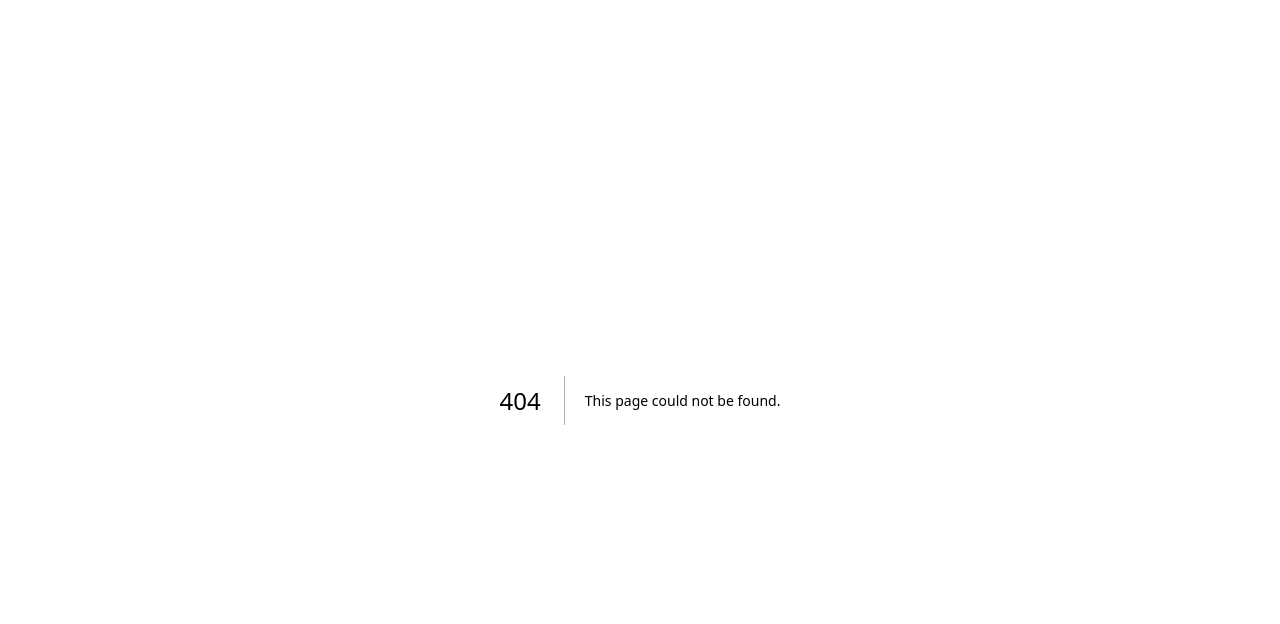
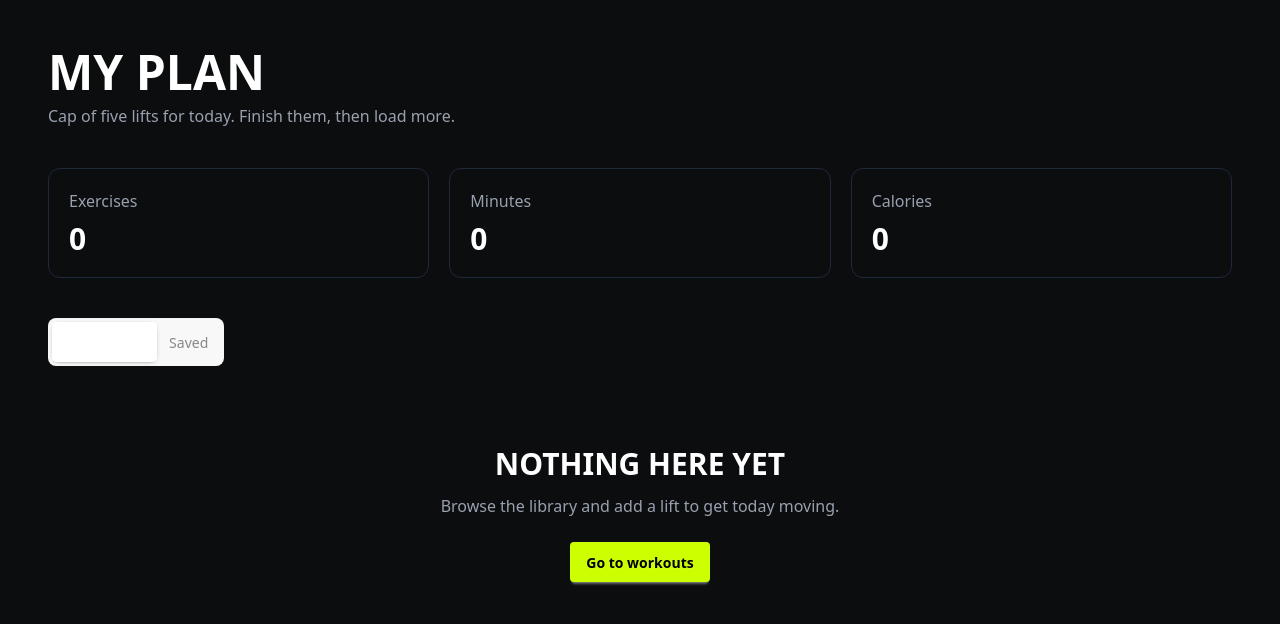
Before and after one commit to fatemakhatun21/fit-log, a Next.js app: page /my-plan in a window 1280 px wide. Before the commit this address had no page. Shown: the top 624 px of the page. Built offline with nearby package versions, Linux system fonts and the light colour scheme.

Commit message:
add workout details and my plan pages

```diff
--- a/app/components/Navbar.jsx
+++ b/app/components/Navbar.jsx
@@ -18,13 +18,19 @@ const Navbar = () => {
                         </Link>
                     </li>
                     <li>
-                        <a>My Plan</a>
+                        <Link href="/my-plan">
+                            My Plan
+                        </Link>
                     </li>
                 </ul>
             </div>
             <div className="navbar-end gap-2">
-                <button className="btn">Plan 0</button>
-                <button className="btn">Saved 0</button>
+                <Link href="/my-plan" className="btn btn-sm rounded-full bg-[#ccff00] text-black border-none">
+                    Plan 0
+                </Link>
+                <Link href="/my-plan" className="btn btn-sm btn-outline rounded-full">
+                    Saved 0
+                </Link>
             </div>
         </div>
     );
--- a/app/components/WorkoutCard.jsx
+++ b/app/components/WorkoutCard.jsx
@@ -1,19 +1,20 @@
+import Link from "next/link";
 import { Clock, Flame, Star } from "lucide-react";
+
 const WorkoutCard = ({ workout }) => {
     return (
-        <div className="card bg-[#141719] border border-gray-800 overflow-hidden">
+        <Link href={`/workout/${workout.id}`}>
+            <div className="card bg-[#141719] border border-gray-800 overflow-hidden cursor-pointer">
                 <figure>
-                <img
-                    src={workout.image}
-                    alt={workout.name}
+                    <img src={workout.image} alt={workout.name}
                         className="w-full h-56 object-cover" />
                 </figure>
+
                 <div className="card-body">
                     <div className="flex gap-2 flex-wrap">
                         {workout.muscleGroups.map((group) => (
                             <span
-                            key={group}
-                            className="badge badge-outline text-[#ccff00] border-[#ccff00]">
+                                key={group} className="badge badge-outline text-[#ccff00] border-[#ccff00]">
                                 {group}
                             </span>
                         ))}
@@ -25,7 +26,6 @@ const WorkoutCard = ({ workout }) => {
                         {workout.equipment}
                     </p>
                     <div className="flex items-center gap-5 mt-3 text-sm text-gray-300">
-
                         <div className="flex items-center gap-1">
                             <Clock size={16} />
                             <span>{workout.duration} min</span>
@@ -40,10 +40,10 @@ const WorkoutCard = ({ workout }) => {
                             <Star size={16} />
                             <span>{workout.rating}</span>
                         </div>
-
                     </div>
                 </div>
             </div>
+        </Link>
     );
 };
 
--- /dev/null
+++ b/app/my-plan/page.js
@@ -0,0 +1,51 @@
+import Link from "next/link";
+const MyPlan = () => {
+    return (
+        <section className="px-5 lg:px-12 py-12">
+            <div>
+                <h1 className="text-4xl lg:text-5xl font-bold">
+                    MY PLAN
+                </h1>
+                <p className="text-gray-400 mt-2">
+                    Cap of five lifts for today. Finish them, then load more.
+                </p>
+            </div>
+            <div className="grid grid-cols-1 md:grid-cols-3 gap-5 mt-10">
+                <div className="border border-gray-800 rounded-xl p-5">
+                    <p className="text-gray-400">Exercises</p>
+                    <h2 className="text-3xl font-bold mt-2">0</h2>
+                </div>
+                <div className="border border-gray-800 rounded-xl p-5">
+                    <p className="text-gray-400">Minutes</p>
+                    <h2 className="text-3xl font-bold mt-2">0</h2>
+                </div>
+                <div className="border border-gray-800 rounded-xl p-5">
+                    <p className="text-gray-400">Calories</p>
+                    <h2 className="text-3xl font-bold mt-2">0</h2>
+                </div>
+            </div>
+            <div className="tabs tabs-box mt-10 w-fit">
+                <button className="tab tab-active">
+                    Today&apos;s Plan
+                </button>
+
+                <button className="tab">
+                    Saved
+                </button>
+            </div>
+            <div className="text-center py-20">
+                <h2 className="text-3xl font-bold">
+                    NOTHING HERE YET
+                </h2>
+                <p className="text-gray-400 mt-3">
+                    Browse the library and add a lift to get today moving.
+                </p>
+                <Link href="/" className="btn mt-6 bg-[#ccff00] text-black border-none">
+                    Go to workouts
+                </Link>
+            </div>
+        </section>
+    );
+};
+
+export default MyPlan;
--- /dev/null
+++ b/app/workout/[id]/page.js
@@ -0,0 +1,97 @@
+const WorkoutDetails = async ({ params }) => {
+    const { id } = await params;
+
+    const res = await fetch(
+        `https://api.abcz.workers.dev/api/fitlog/${id}`
+    );
+
+    const workout = await res.json();
+
+    return (
+        <section className="px-5 lg:px-12 py-12">
+            <div className="grid grid-cols-1 lg:grid-cols-2 gap-10 items-start">
+                <div>
+                    <img
+                        src={workout.image}
+                        alt={workout.name}
+                        className="w-full rounded-xl object-cover"
+                    />
+                </div>
+                <div>
+                    <h1 className="text-4xl lg:text-5xl font-bold uppercase">
+                        {workout.name}
+                    </h1>
+                    <p className="text-gray-400 mt-4 leading-7">
+                        {workout.description}
+                    </p>
+                    <div className="flex gap-2 mt-5 flex-wrap">
+                        {workout.muscleGroups.map((group) => (
+                            <span
+                                key={group}
+                                className="badge badge-outline border-[#ccff00] text-[#ccff00]">
+                                {group}
+                            </span>
+                        ))}
+                    </div>
+                    <div className="mt-8">
+                        <h2 className="text-xl font-bold mb-4">
+                            KEY SPECS
+                        </h2>
+                        <div className="border border-gray-800 rounded-xl overflow-hidden">
+                            <div className="flex justify-between p-4 border-b border-gray-800">
+                                <span className="text-gray-400">EQUIPMENT</span>
+                                <span>{workout.equipment}</span>
+                            </div>
+                            <div className="flex justify-between p-4 border-b border-gray-800">
+                                <span className="text-gray-400">DIFFICULTY</span>
+                                <span>{workout.difficulty}</span>
+                            </div>
+                            <div className="flex justify-between p-4 border-b border-gray-800">
+                                <span className="text-gray-400">SETS</span>
+                                <span>{workout.sets}</span>
+                            </div>
+                            <div className="flex justify-between p-4 border-b border-gray-800">
+                                <span className="text-gray-400">REPS</span>
+                                <span>{workout.reps}</span>
+                            </div>
+                            <div className="flex justify-between p-4 border-b border-gray-800">
+                                <span className="text-gray-400">DURATION</span>
+                                <span>{workout.duration} min</span>
+                            </div>
+                            <div className="flex justify-between p-4 border-b border-gray-800">
+                                <span className="text-gray-400">CALORIES</span>
+                                <span>{workout.caloriesBurned} kcal</span>
+                            </div>
+                            <div className="flex justify-between p-4">
+                                <span className="text-gray-400">RATING</span>
+                                <span>{workout.rating}</span>
+                            </div>
+                        </div>
+                    </div>
+                    <div className="mt-8">
+                        <h2 className="text-xl font-bold mb-4">
+                            INSTRUCTIONS
+                        </h2>
+                        <ol className="space-y-3 list-decimal list-inside text-gray-300">
+                            {workout.instructions.map((instruction, index) => (
+                                <li key={index}>
+                                    {instruction}
+                                </li>
+                            ))}
+                        </ol>
+                    </div>
+                    <div className="flex flex-wrap gap-3 mt-8">
+                        <button className="btn bg-[#ccff00] text-black border-none">
+                            Add to today&apos;s plan
+                        </button>
+                        <button className="btn btn-outline">
+                            Save for later
+                        </button>
+                    </div>
+                </div>
+            </div>
+        </section>
+    );
+};
+
+export default WorkoutDetails;
```
Lines whose indentation alone changed are shown as unchanged.
